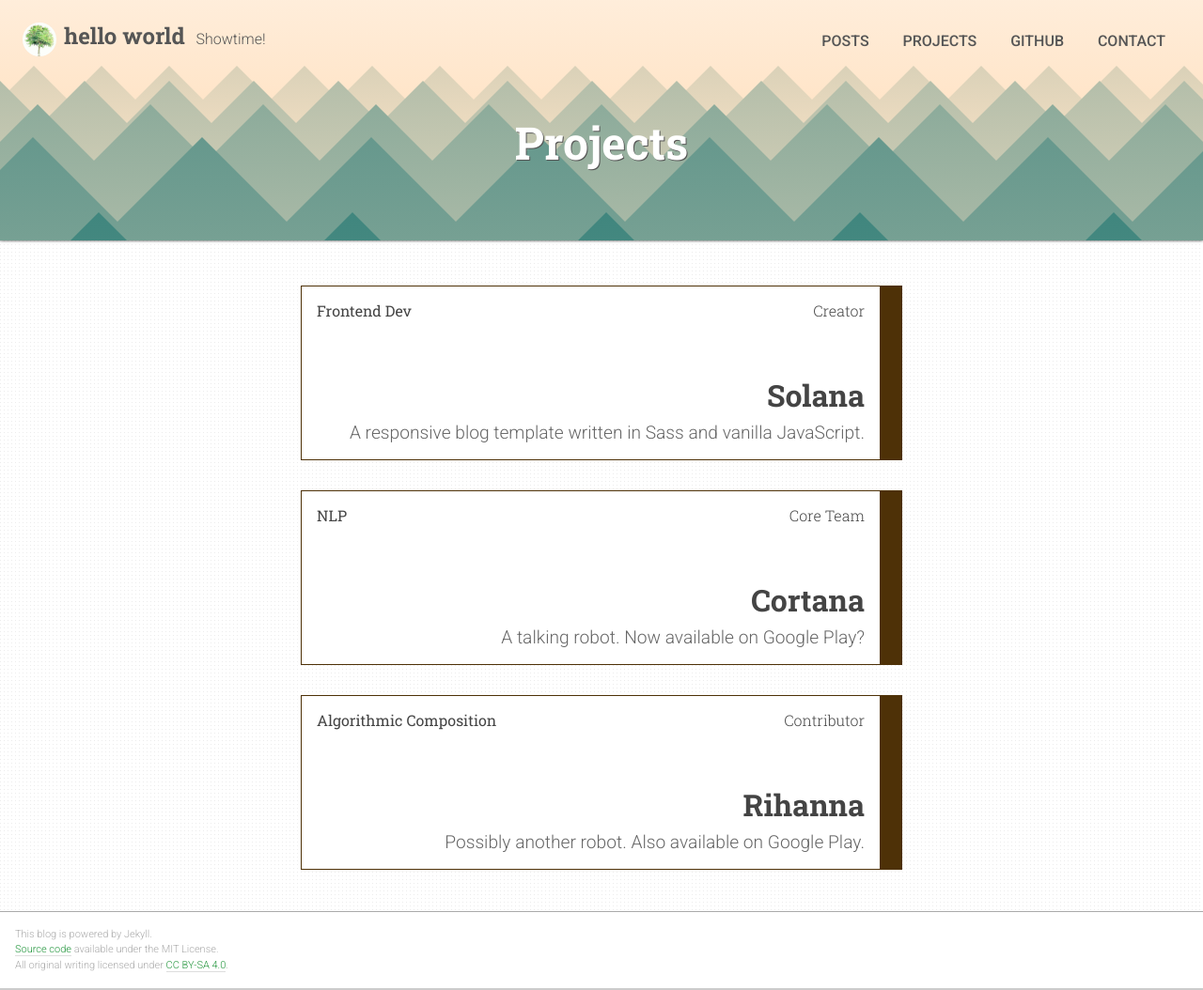
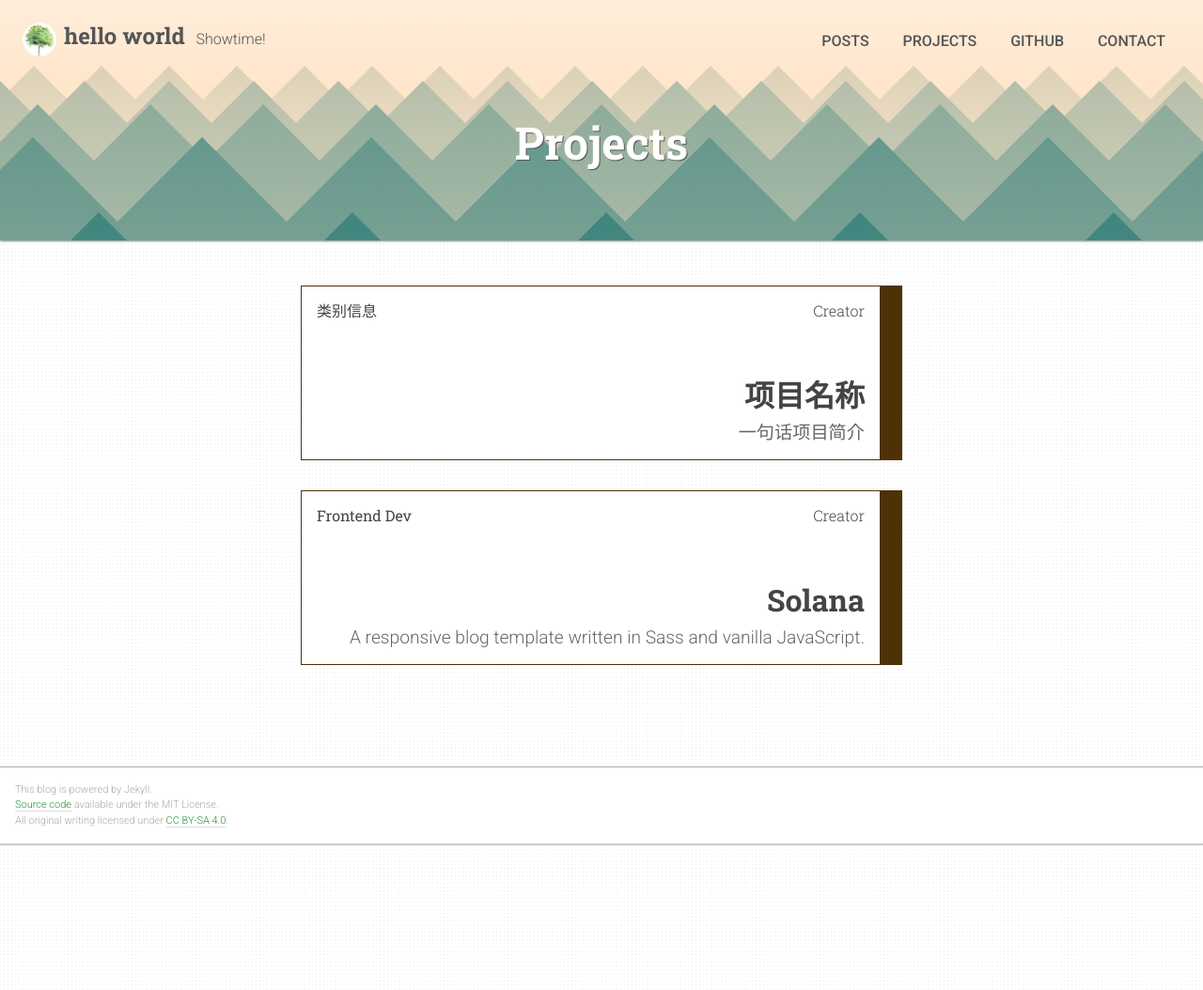
Before and after one commit to linliyang/linliyang.github.io, a Jekyll site: the page built from projects.html, in a window 1280 px wide. Shown: the whole page at 94% size. Built offline with Jekyll 4.4.1, drawn with Linux system fonts in a browser that asks for light colours.

Commit message:
新建博客1

```diff
--- a/_config.yml
+++ b/_config.yml
@@ -35,21 +35,16 @@ nav_menu:
 
 # Objects listed here will appear on the /projects.html page.
 projects:
+  - title: 项目名称
+    teaser: 一句话项目简介
+    url: 项目的URL地址
+    role: Creator
+    category: 类别信息
   - title: Solana
     teaser: A responsive blog template written in Sass and vanilla JavaScript.
     url: https://github.com/rlue/jekyll-solana
     role: Creator
     category: Frontend Dev
-  - title: Cortana
-    teaser: A talking robot. Now available on Google Play?
-    url: https://play.google.com/store/apps/details?id=com.microsoft.cortana
-    role: Core Team
-    category: NLP
-  - title: Rihanna
-    teaser: Possibly another robot. Also available on Google Play.
-    url: https://play.google.com/store/music/artist/Rihanna?id=Arcw2m2ih45qntv3fufub25tyhu
-    role: Contributor
-    category: Algorithmic Composition
 
 #################
 # Site Settings #
```
Also changed, not shown: _posts/2017-03-27-lorem-ipsum-dolor.md (deleted, +0 -44 lines), _posts/2018-03-27-hello-world.md (+31 -3 lines).
